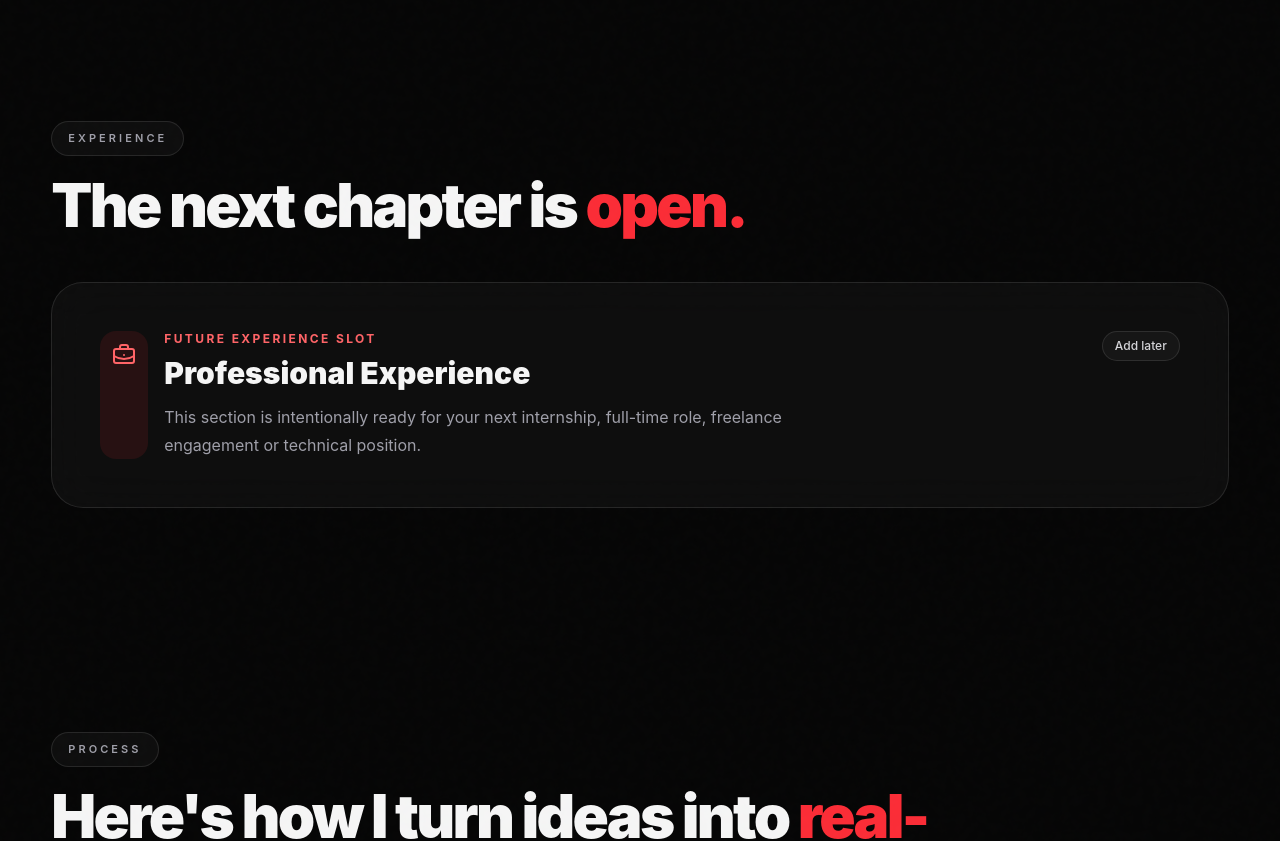
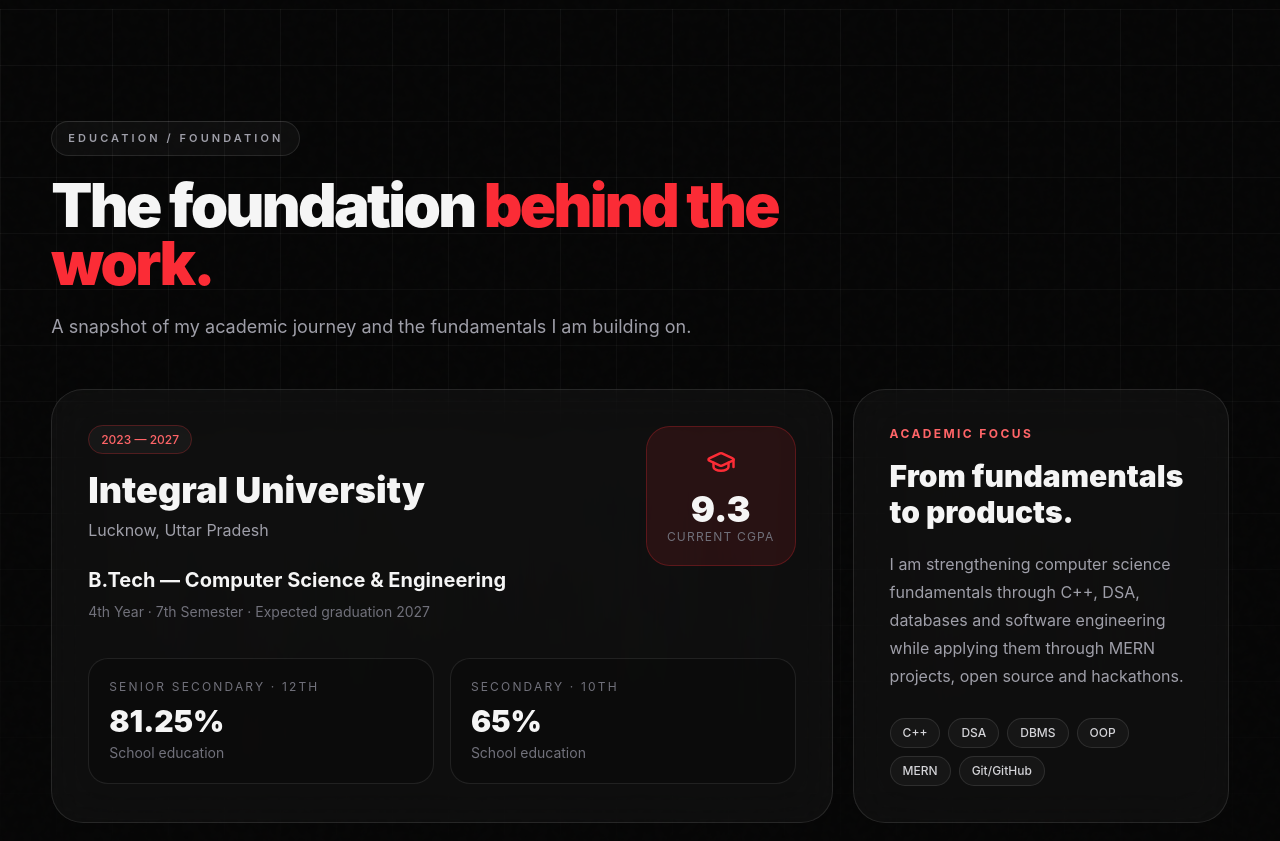
Before and after one commit to zaidxGithub/zaids-portfolio, a React (Vite) app: page / in a window 1280 px wide. Shown: the part 1920-2761 px from the top of the page. Built offline with nearby package versions, Linux system fonts and the light colour scheme.

Commit message:
Fix: Refactor EducationSection component with updated content and layout

```diff
--- a/src/components/sections/EducationSection.jsx
+++ b/src/components/sections/EducationSection.jsx
@@ -1,36 +1,96 @@
-import { BriefcaseBusiness } from "lucide-react";
+import { GraduationCap } from "lucide-react";
 import SectionHeader from "../ui/SectionHeader";
 
-export default function ExperienceSection() {
+export default function EducationSection() {
   return (
-    <section id="experience" className="container-x py-28">
+
+
+
+
+    <section className="relative overflow-hidden">
+  <div className="grid-bg pointer-events-none absolute inset-0" />
+
+  <div className="relative">
+    {/* section content */}
+  <section id="education" className="container-x py-28">
+
       <SectionHeader
-        eyebrow="Experience"
-        title="The next chapter is"
-        accent="open."
+        eyebrow="Education / foundation"
+        title="The foundation"
+        accent="behind the work."
+        description="A snapshot of my academic journey and the fundamentals I am building on."
       />
-      <div className="glass rounded-[2rem] p-8 sm:p-12">
-        <div className="flex flex-col gap-6 md:flex-row md:items-start md:justify-between">
-          <div className="flex gap-4">
-            <div className="rounded-2xl bg-red-500/10 p-3 text-red-400">
-              <BriefcaseBusiness />
+      <div className="grid gap-5 lg:grid-cols-[1.35fr_.65fr]">
+        <div className="glass glass-hover rounded-[2rem] p-7 sm:p-9">
+          <div className="flex flex-wrap items-start justify-between gap-5">
+            <div>
+              <span className="tag border-red-500/25 text-red-400">
+                2023 — 2027
+              </span>
+              <h3 className="mt-5 text-3xl font-black sm:text-4xl">
+                Integral University
+              </h3>
+              <p className="mt-2 text-zinc-400">Lucknow, Uttar Pradesh</p>
+              <p className="mt-6 text-xl font-bold">
+                B.Tech — Computer Science & Engineering
+              </p>
+              <p className="mt-2 text-sm text-zinc-500">
+                4th Year · 7th Semester · Expected graduation 2027
+              </p>
             </div>
-            <div>
-              <p className="text-xs font-bold uppercase tracking-[.2em] text-red-400">
-                Future experience slot
-              </p>
-              <h3 className="mt-2 text-3xl font-black">
-                Professional Experience
-              </h3>
-              <p className="mt-3 max-w-2xl leading-7 text-zinc-400">
-                This section is intentionally ready for your next internship,
-                full-time role, freelance engagement or technical position.
+            <div className="rounded-3xl border border-red-500/25 bg-red-500/10 p-5 text-center">
+              <GraduationCap className="mx-auto text-red-500" size={30} />
+              <p className="mt-3 text-4xl font-black">9.3</p>
+              <p className="text-xs uppercase tracking-widest text-zinc-500">
+                Current CGPA
               </p>
             </div>
           </div>
-          <span className="tag">Add later</span>
+          <div className="mt-9 grid gap-4 sm:grid-cols-2">
+            <div className="foundation-card">
+              <p className="text-xs uppercase tracking-[.18em] text-zinc-500">
+                Senior Secondary · 12th
+              </p>
+              <p className="mt-2 text-3xl font-black">81.25%</p>
+              <p className="mt-1 text-sm text-zinc-500">School education</p>
+            </div>
+            <div className="foundation-card">
+              <p className="text-xs uppercase tracking-[.18em] text-zinc-500">
+                Secondary · 10th
+              </p>
+              <p className="mt-2 text-3xl font-black">65%</p>
+              <p className="mt-1 text-sm text-zinc-500">School education</p>
+            </div>
+          </div>
+        </div>
+        <div className="glass glass-hover rounded-[2rem] p-7 sm:p-9">
+          <p className="text-xs font-bold uppercase tracking-[.2em] text-red-400">
+            Academic focus
+          </p>
+          <h3 className="mt-4 text-3xl font-black">
+            From fundamentals to products.
+          </h3>
+          <p className="mt-5 leading-7 text-zinc-400">
+            I am strengthening computer science fundamentals through C++, DSA,
+            databases and software engineering while applying them through MERN
+            projects, open source and hackathons.
+          </p>
+          <div className="mt-7 flex flex-wrap gap-2">
+            {["C++", "DSA", "DBMS", "OOP", "MERN", "Git/GitHub"].map((item) => (
+              <span key={item} className="tag">
+                {item}
+              </span>
+            ))}
+          </div>
         </div>
       </div>
+
+
     </section>
+
+  </div>
+</section>
+
+
   );
 }
```
